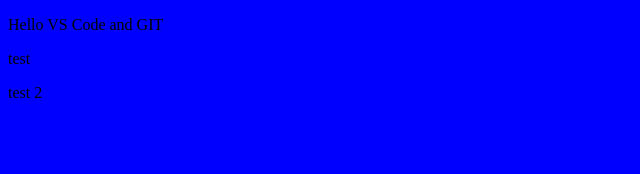
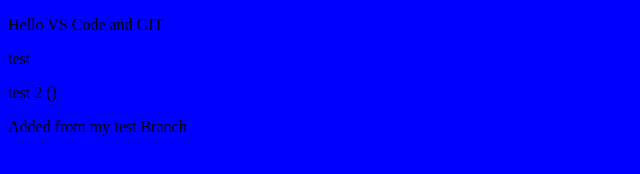
Before and after one commit to azamali22/VsCode-git, a plain HTML site: page Index.html in a window 1280 px wide. Shown: the whole page, without its empty margins (0-640 px from the left). Drawn offline with Linux system fonts and the light colour scheme.

Commit message:
test branch

```diff
--- a/Index.html
+++ b/Index.html
@@ -9,6 +9,7 @@
 <body>
     <p>Hello VS Code and GIT</p>
     <p>test</p>
-    <p>test 2</p>
+    <p>test 2 ()</p>
+    <p> Added from my test Branch</p>
 </body>
 </html>
```
